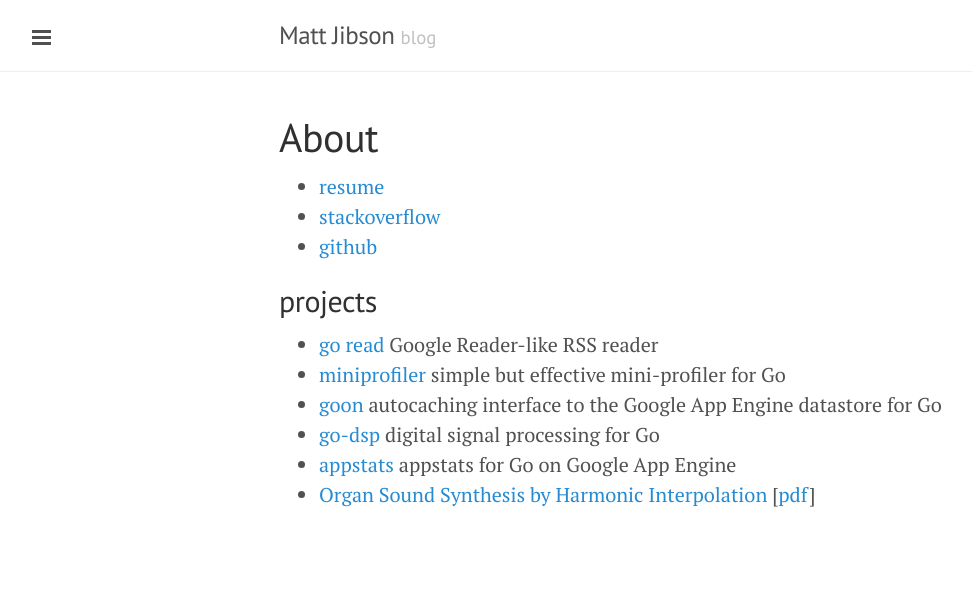
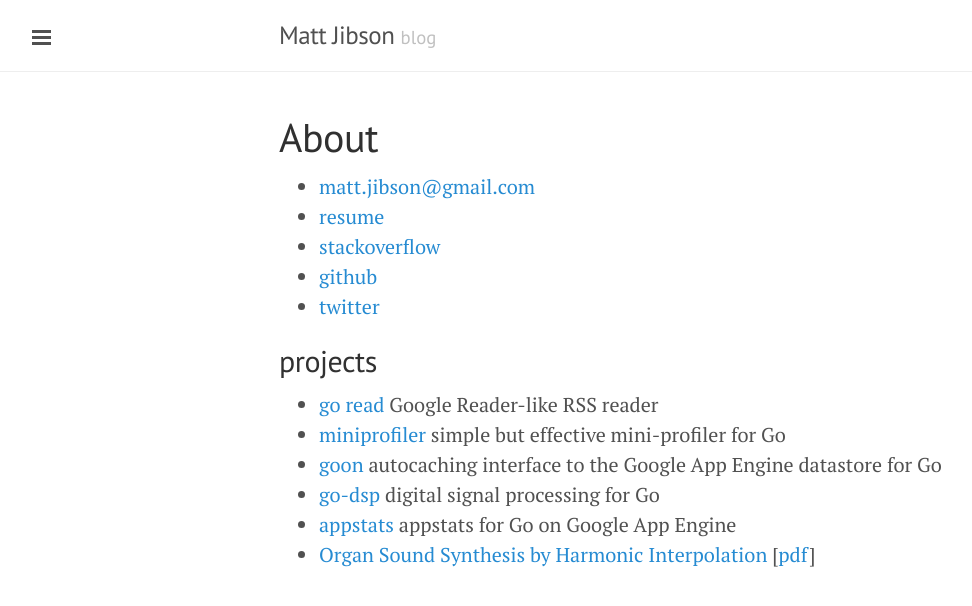
Before and after one commit to mjibson/mjibson.github.io, a Jekyll site: the page built from about.md, in a window 1280 px wide. Shown: the top 606 px of the page, without its empty margins (1-973 px from the left). Built offline with Jekyll 4.4.1, drawn with Linux system fonts in a browser that asks for light colours; Markdown is read by kramdown in place of the engine named in the settings.

Commit message:
Add email address and twitter to about

```diff
--- a/about.md
+++ b/about.md
@@ -3,9 +3,11 @@ layout: page
 title: About
 ---
 
+* [matt.jibson@gmail.com](mailto:matt.jibson@gmail.com)
 * [resume](https://careers.stackoverflow.com/mjibson)
 * [stackoverflow](http://stackoverflow.com/users/864236/mjibson)
 * [github](https://github.com/mjibson/)
+* [twitter](https://twitter.com/mjibson)
 
 ## projects
 
```
